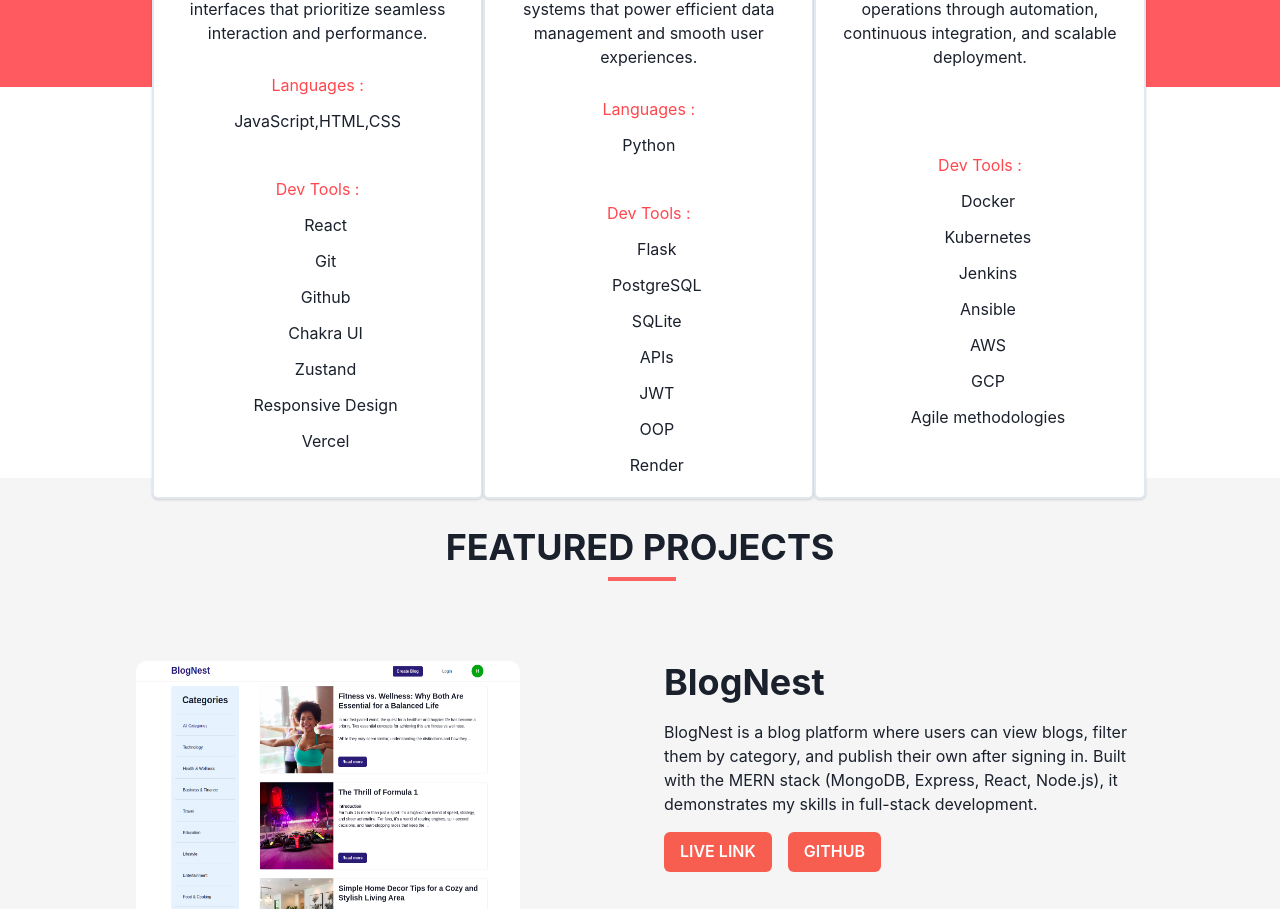
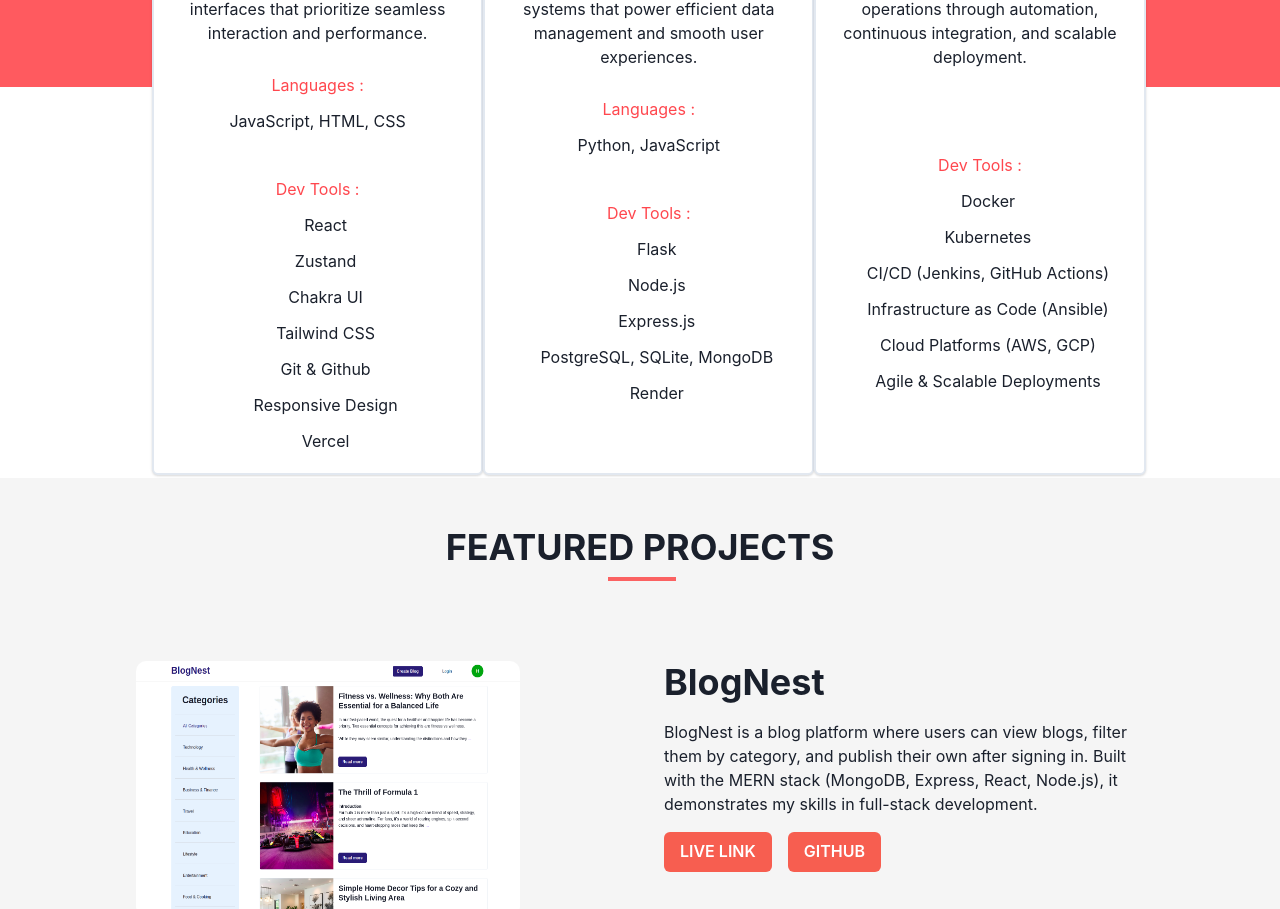
Before and after one commit to Mariam-Senzia/Portfolio, a React (Vite) app: page / in a window 1280 px wide. Shown: the part 1140-2049 px from the top of the page. Built offline with nearby package versions, Linux system fonts and the light colour scheme.

Commit message:
Updated skills section

```diff
--- a/src/components/Aboutme.jsx
+++ b/src/components/Aboutme.jsx
@@ -1,5 +1,4 @@
-import React from "react";
-import { Heading,Text,Box,Divider,Grid, Card, CardHeader, CardBody,Image ,Stack, UnorderedList,ListItem} from "@chakra-ui/react";
+import { Heading,Text,Box,Divider,Grid, Card, CardBody,Stack, UnorderedList,ListItem} from "@chakra-ui/react";
 
 const Aboutme = () => {
     const skills = [
@@ -7,18 +6,18 @@ const Aboutme = () => {
             title:'FrontEnd Developer',
             description:'I create responsive, user-friendly interfaces that prioritize seamless interaction and performance.',
             subtitle:'Languages :',
-            languages:'JavaScript,HTML,CSS',
+            languages:'JavaScript, HTML, CSS',
             devtools:'Dev Tools :',
-            tools: ['React','Git','Github','Chakra UI','Zustand','Responsive Design','Vercel']
+            tools: ['React','Zustand','Chakra UI','Tailwind CSS','Git & Github','Responsive Design','Vercel']
         },
         {
             image:'',
             title:'BackEnd Developer',
             description:'I build scalable, secure backend systems that power efficient data management and smooth user experiences.',
             subtitle:'Languages :',
-            languages:'Python',
+            languages:'Python, JavaScript',
             devtools:'Dev Tools :',
-            tools:['Flask','PostgreSQL','SQLite','APIs','JWT','OOP','Render']
+            tools:['Flask','Node.js','Express.js','PostgreSQL, SQLite, MongoDB','Render']
         },
         {
             image:'',
@@ -27,7 +26,7 @@ const Aboutme = () => {
             subtitle:'',
             languages:'',
             devtools:'Dev Tools :',
-            tools:['Docker','Kubernetes','Jenkins','Ansible','AWS','GCP','Agile methodologies']
+            tools:['Docker','Kubernetes','CI/CD (Jenkins, GitHub Actions)','Infrastructure as Code (Ansible)','Cloud Platforms (AWS, GCP)','Agile & Scalable Deployments']
         }
     ]
     return (
@@ -37,9 +36,9 @@ const Aboutme = () => {
             <Divider width={{base:'50vh',xxm:'18.5rem',xm:'20rem',sm:'21.5rem',xmd:'41.5rem',md:'45rem',slg:'',lg:'50rem',xl:'55rem',xxl:'65rem'}} ml={{base:'',xxm:'',xm:'',sm:'',xmd:'1rem',md:'',slg:'7rem',lg:'13rem',xl:'17rem',dm:'22.8rem',xxl:''}}/>
 
             <Box ml={{dm:'6.8rem'}}>
-            <Text width={{base:'',xxm:'18rem',xm:'20rem',sm:'21.5rem',xmd:'40rem',md:'43rem',slg:'',lg:'',xl:'55rem',xxl:''}} ml={{base:'',xxm:'',xm:'',sm:'',xmd:'2rem',md:'',slg:'8rem',lg:'16rem',xl:'17rem',xxl:'21rem'}} mt='1rem'>I focus on creating seamless user experiences on the frontend and building scalable, efficient systems on the backend. I'm always eager to learn,collaborate and thrive on tackling new challenges and driving continuous improvement.</Text>
+            <Text width={{base:'',xxm:'18rem',xm:'20rem',sm:'21.5rem',xmd:'40rem',md:'43rem',slg:'',lg:'',xl:'55rem',xxl:''}} ml={{base:'',xxm:'',xm:'',sm:'',xmd:'2rem',md:'',slg:'8rem',lg:'16rem',xl:'17rem',xxl:'21rem'}} mt='1rem'>{"I focus on creating seamless user experiences on the frontend and building scalable, efficient systems on the backend. I'm always eager to learn,collaborate and thrive on tackling new challenges and driving continuous improvement."}</Text>
 
-            <Text width={{base:'',xxm:'',xm:'',sm:'',xmd:'36rem',md:'',slg:'',lg:'',xl:'50rem',xxl:''}} ml={{base:'',xxm:'',xm:'',sm:'',xmd:'4rem',md:'5rem',slg:'11rem',lg:'19rem',xl:'19.5rem',xxl:'23.5rem'}}>I'm open to Job opportunities where I can contribute, learn and grow. If you have a good opportunity that matches my skills then don't hesitate to contact me.</Text>
+            <Text width={{base:'',xxm:'',xm:'',sm:'',xmd:'36rem',md:'',slg:'',lg:'',xl:'50rem',xxl:''}} ml={{base:'',xxm:'',xm:'',sm:'',xmd:'4rem',md:'5rem',slg:'11rem',lg:'19rem',xl:'19.5rem',xxl:'23.5rem'}}>{"I'm open to Job opportunities where I can contribute, learn and grow. If you have a good opportunity that matches my skills then don't hesitate to contact me."}</Text>
             </Box>
 
             <Grid templateColumns={{base:'repeat(1,1fr)',xxm:'',xm:'',sm:'',xmd:'repeat(1,1fr)',md:'',slg:'',lg:'repeat(3,1fr)',xl:'repeat(3,1fr)',xxl:''}} gap={{base:'3',xxm:'',xm:'',sm:'',xmd:'',md:'',slg:'',lg:'0',xl:'0',xxl:''}} width={{base:'',xxm:'',xm:'',sm:'',xmd:'',md:'',slg:'',lg:'40rem',xl:'40rem',xxl:'rem'}} ml={{base:'-0.5rem',xxm:'0.8rem',xm:'0.6rem',sm:'0.8rem',xmd:'7rem',md:'8.6rem',slg:'14.5rem',lg:'7.5rem',xl:'11rem',dm:'16rem',xxl:''}} mt='2rem'>
--- a/src/components/Projects.jsx
+++ b/src/components/Projects.jsx
@@ -1,4 +1,3 @@
-import React from "react";
 import { Heading,Box,Flex,Image,Button,Text,Divider,Link } from "@chakra-ui/react";
 
 const Projects = () => {
```
